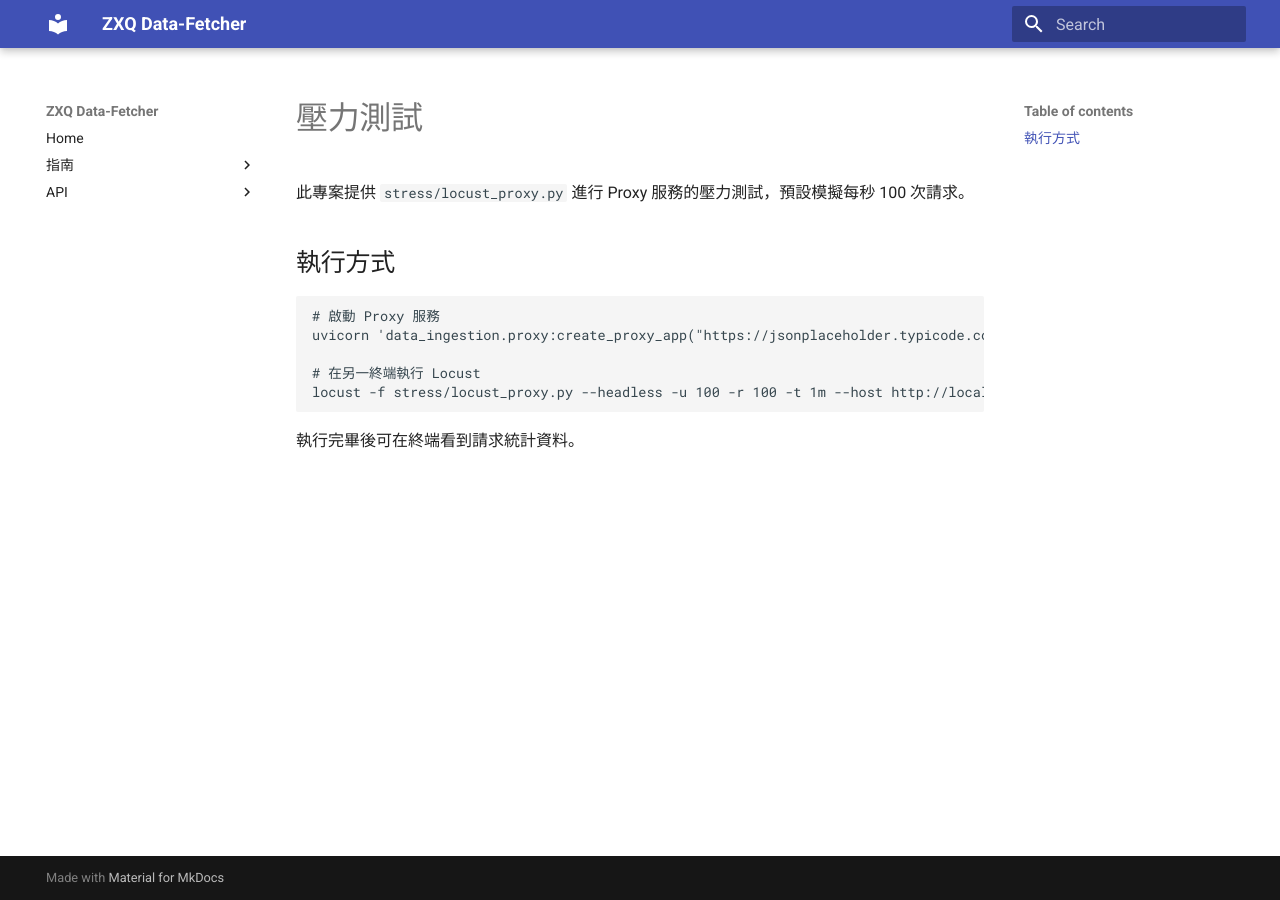
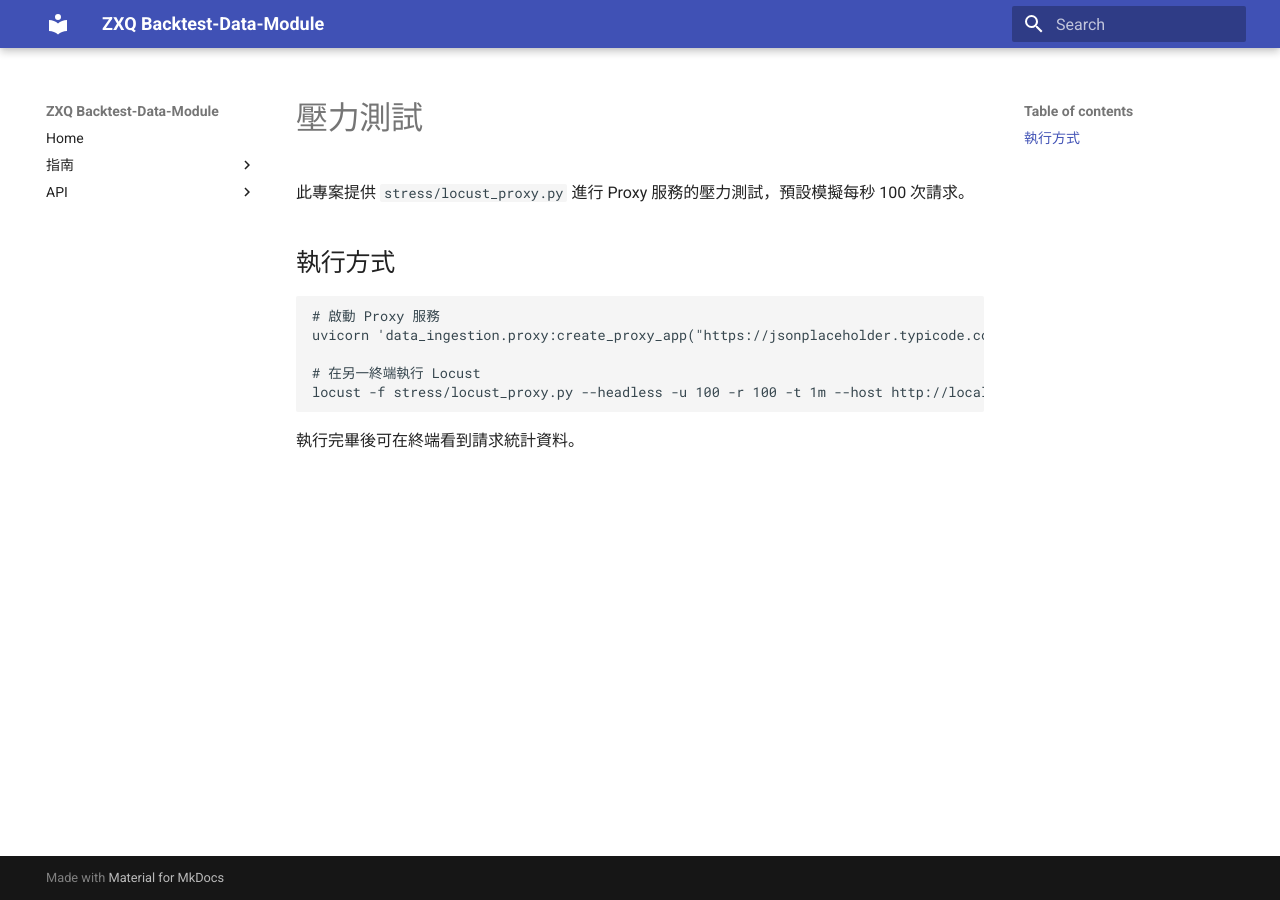
Before and after one commit to Danwuoo/Data-Fetcher, an MkDocs documentation site: the page built from docs/stress_test.md, in a window 1280 px wide. Built offline with MkDocs 1.6.1 and Material for MkDocs 9.7.7, drawn with Linux system fonts in a browser that asks for light colours.

Commit message:
chore: update project name and CI badge

```diff
--- a/docs/index.md
+++ b/docs/index.md
@@ -1,3 +1,3 @@
-# Data-Fetcher
+# Backtest-Data-Module
 
-歡迎使用 Data-Fetcher，本專案示範多層級儲存與資料管線實作。
+歡迎使用 Backtest-Data-Module，本專案示範多層級儲存與資料管線實作。
--- a/mkdocs.yml
+++ b/mkdocs.yml
@@ -1,4 +1,4 @@
-site_name: ZXQ Data-Fetcher
+site_name: ZXQ Backtest-Data-Module
 site_url: https://docs.zxquant.dev
 nav:
   - Home: index.md
```
Also changed, not shown: README.md (+3 -4 lines).
